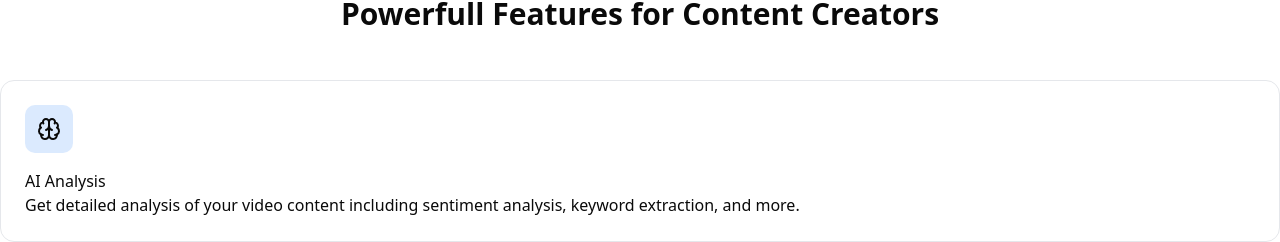
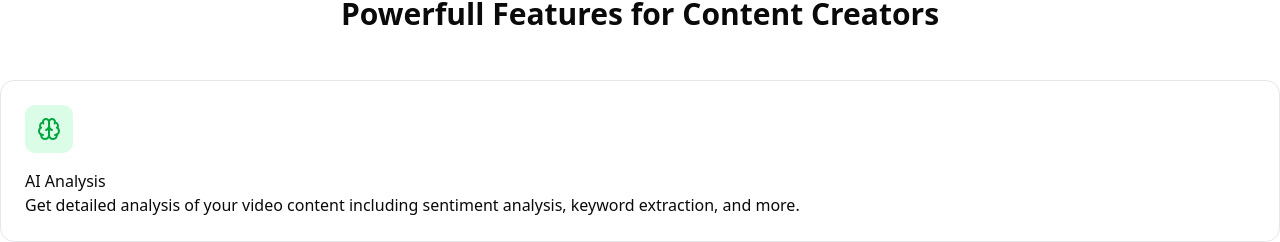
Before and after one commit to marksikaundi/up.Chat, a Next.js app: page / in a window 1280 px wide. Shown: the part 613-855 px from the top of the page. Built offline with nearby package versions, Linux system fonts and the light colour scheme; no server answers.

Commit message:
🎨 Update feature card icon colors and add icon color class

```diff
--- a/app/page.tsx
+++ b/app/page.tsx
@@ -7,8 +7,8 @@ const features = [
     description:
       "Get detailed analysis of your video content including sentiment analysis, keyword extraction, and more.",
     icon: Brain,
-    iconBg: "bg-blue-100",
-    iconColor: "text-blue-600",
+    iconBg: "bg-green-100",
+    iconColor: "text-green-600",
   },
   {
     title: "Smart Transcription ",
@@ -23,8 +23,8 @@ const features = [
     description:
       "Generate beautiful thumbnails for your video content. Customize with text, colors, and more.",
     icon: ImageIcon,
-    iconBg: "bg-blue-100",
-    iconColor: "text-blue-600",
+    iconBg: "bg-yellow-100",
+    iconColor: "text-yellow-600",
   },
   {
     title: "Create video clips",
@@ -74,24 +74,25 @@ export default function Home() {
             Powerfull Features for Content Creators
           </h2>
         </div>
-        <div>{/* Feature cards */}
+        <div>
+          {/* Feature cards */}
           {features.map((feature, index) => {
             const Icon = feature.icon;
             return (
-              <div key={index} className=" bg-white p-6 rounded-xl border border-gray-200 hover:border-blue-500 transition-all duration-300 " >
-                <div className={`w-12 h-12 rounded-lg flex items-center justify-center mb-4 ${feature.iconBg} `}  >
-                  <Icon  />
+              <div
+                key={index}
+                className=" bg-white p-6 rounded-xl border border-gray-200 hover:border-blue-500 transition-all duration-300 "
+              >
+                <div
+                  className={`w-12 h-12 rounded-lg flex items-center justify-center mb-4 ${feature.iconBg} `}
+                >
+                  <Icon className={` w-6 h-6 ${feature.iconColor} `} />
                 </div>
-                <h3>
-                  {feature.title}
-                </h3>
+                <h3>{feature.title}</h3>
 
-                <p>
-                  {feature.description}
-                </p>
+                <p>{feature.description}</p>
               </div>
-            )
-
+            );
           })}
         </div>
       </section>
```
